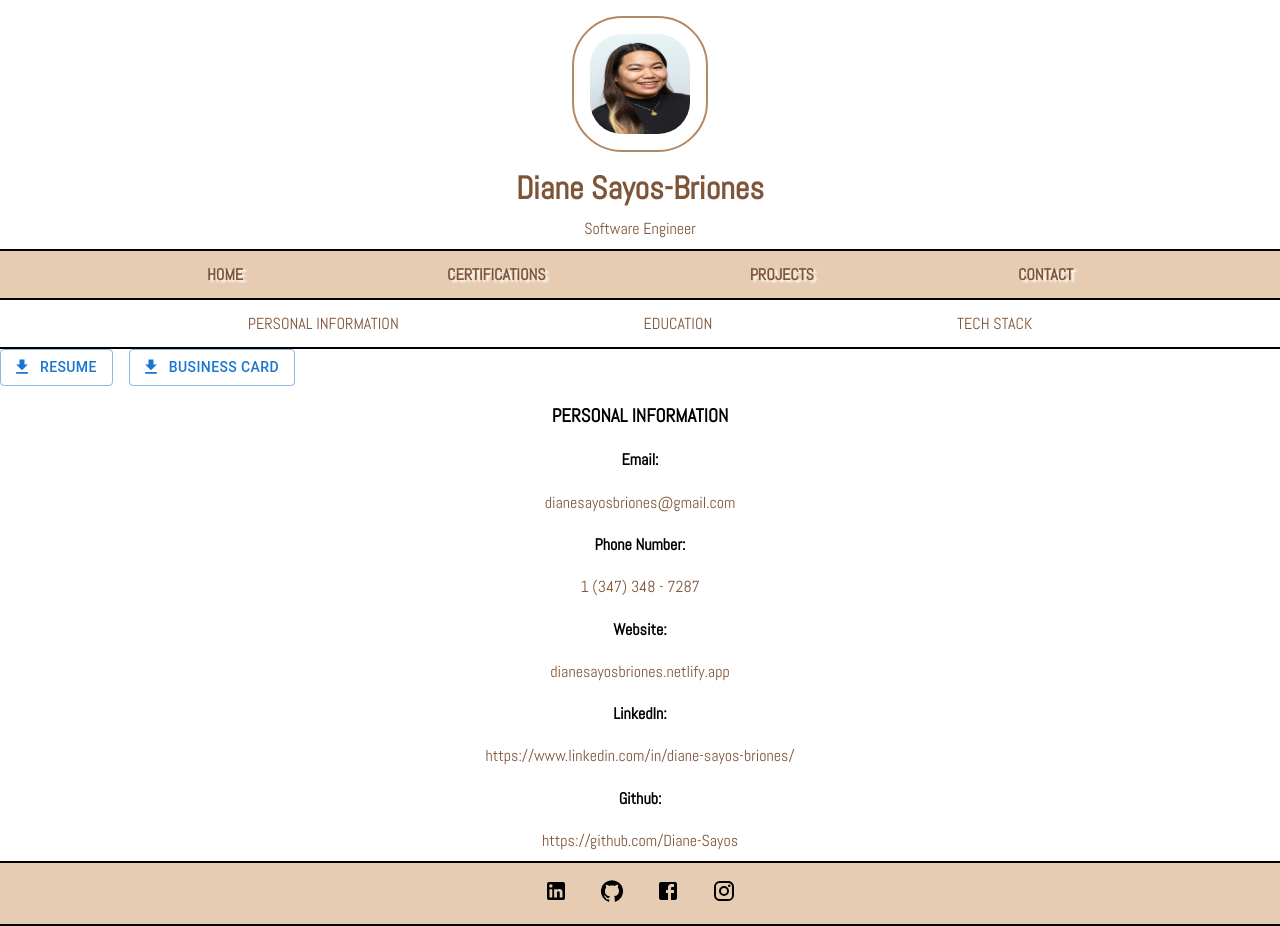
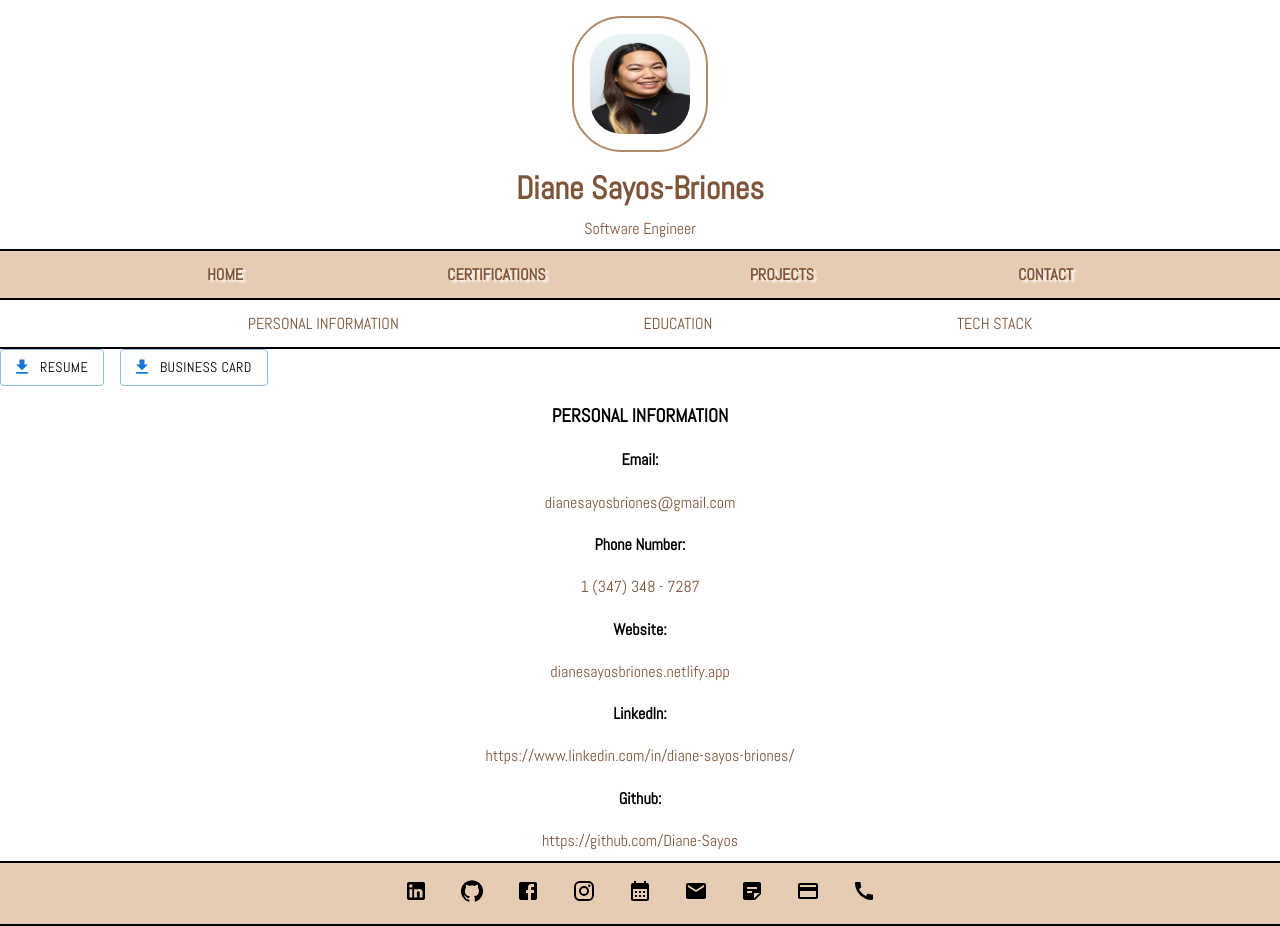
Before and after one commit to Diane-Sayos/Diane.Sayos.github.io, a React (Create React App) app: page / in a window 1280 px wide. Built offline with nearby package versions, Linux system fonts and the light colour scheme.

Commit message:
resume and card added

```diff
--- a/src/components/footer/Footer.js
+++ b/src/components/footer/Footer.js
@@ -4,23 +4,46 @@ import LinkedInIcon from '@mui/icons-material/LinkedIn';
 import GitHubIcon from '@mui/icons-material/GitHub';
 import FacebookIcon from '@mui/icons-material/Facebook';
 import InstagramIcon from '@mui/icons-material/Instagram';
+import CalendarMonthIcon from '@mui/icons-material/CalendarMonth';
+import StickyNote2Icon from '@mui/icons-material/StickyNote2';
+import MailIcon from '@mui/icons-material/Mail';
+import CallIcon from '@mui/icons-material/Call';
+import CreditCardIcon from '@mui/icons-material/CreditCard';
+
+import resume from '../../images/DianeSayos-Briones.pdf';
+import businessCard from '../../images/businesscard.png';
 
 
 const Footer = () => {
 
     return (
         <section className="footer">
-            <div className="linkedin-container" onClick={() => window.open("https://www.linkedin.com/in/diane-sayos-briones/", "_blank")}>
+            <div className="container" onClick={() => window.open("https://www.linkedin.com/in/diane-sayos-briones/", "_blank")}>
                 <LinkedInIcon />
             </div>
-            <div className="github-container" onClick={() => window.open("https://github.com/Diane-Sayos", "_blank")}>
+            <div className="container" onClick={() => window.open("https://github.com/Diane-Sayos", "_blank")}>
                 <GitHubIcon />
             </div>
-            <div className="facebook-container" onClick={() => window.open("https://www.facebook.com/dianenazares", "_blank")}>
+            <div className="container" onClick={() => window.open("https://www.facebook.com/dianenazares", "_blank")}>
                 <FacebookIcon />
             </div>
-            <div className="instagram-container" onClick={() => window.open("https://www.instagram.com/_divineheart_/", "_blank")}>
+            <div className="container" onClick={() => window.open("https://www.instagram.com/_divineheart_/", "_blank")}>
                 <InstagramIcon />
+            </div>
+            <div className="container" onClick={() => window.open("https://calendly.com/dianesayosbriones", "_blank")}>
+                <CalendarMonthIcon />
+            </div>
+            <div className="container">
+                <a href="mailto:dianesayosbriones@gmail.com" target="_blank" rel="noreferrer"><MailIcon /></a>
+            </div>
+            <div className="container">
+                <a href={resume} download className="download-button"><StickyNote2Icon /></a>
+            </div>
+            <div className="container">
+                <a href={businessCard} download className="download-button"><CreditCardIcon /></a>
+            </div>
+            <div className="container">
+                <a href="tel:+13473487287" target="_blank" rel="noreferrer"><CallIcon /></a>
             </div>
         </section>
     )
--- a/src/components/home/Home.css
+++ b/src/components/home/Home.css
@@ -58,3 +58,8 @@ h3, h4 {
     background-color: #E6CCB2;
     border-radius: 10px;
 }
+
+a {
+    text-decoration: none;
+    color: black;
+}
--- a/src/components/home/Personal.js
+++ b/src/components/home/Personal.js
@@ -4,14 +4,22 @@ import Stack from '@mui/material/Stack';
 import Button from '@mui/material/Button';
 import DownloadIcon from '@mui/icons-material/Download';
 
+import resume from '../../images/DianeSayos-Briones.pdf';
+import businessCard from '../../images/businesscard.png';
+
+
 
 const Personal = () => {
     return (
         <section className="personal-info">
-            <div>
+            <div className="downloads">
                 <Stack direction="row" spacing={2}>
-                    <Button variant="outlined" startIcon={<DownloadIcon />}>Resume</Button>
-                    <Button variant="outlined" startIcon={<DownloadIcon />}>Business Card</Button>
+                    <Button variant="outlined" startIcon={<DownloadIcon />}>
+                        <a href={resume} download className="download-button">Resume</a>
+                    </Button>
+                    <Button variant="outlined" startIcon={<DownloadIcon />}>
+                    <a href={businessCard} download className="download-button">Business Card</a>
+                    </Button>
                 </Stack>
             </div>
             <h3>PERSONAL INFORMATION</h3>
```
Also changed, not shown: src/images/businesscard.png (added), 1 other file (tests, documents, lock files or other folders).
